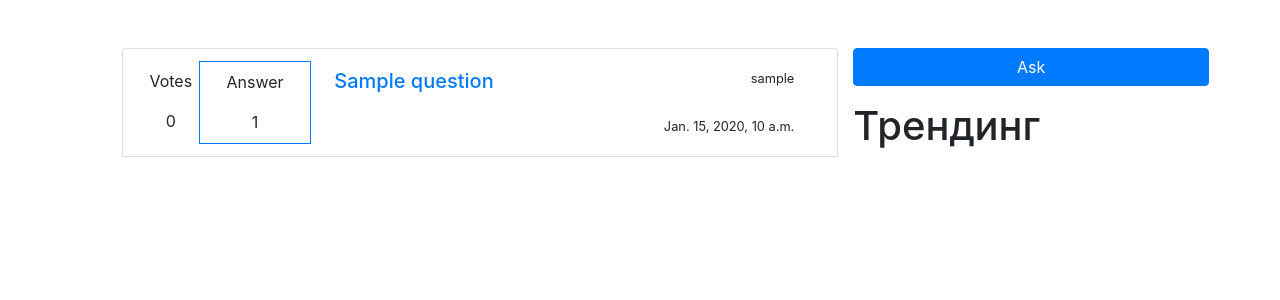
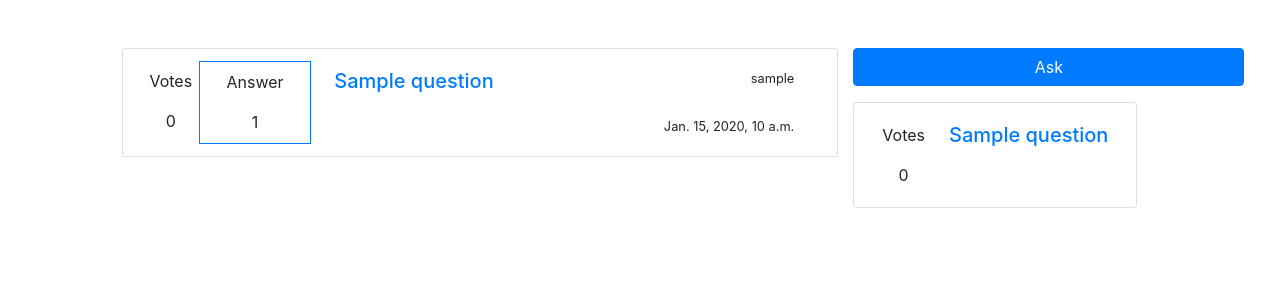
Before and after one commit to ArtemE91/hasker_otus, a Django app: page / in a window 1280 px wide. Shown: the part 56-356 px from the top of the page. Run offline with Django 3.2, Linux system fonts and the light colour scheme; tables that the repository leaves empty hold one stand-in row (values such as "Sample post"); some libraries are stand-ins or nearby versions.

Commit message:
added populate questions

```diff
--- a/account/models.py
+++ b/account/models.py
@@ -3,8 +3,13 @@ from django.db import models
 from django.shortcuts import reverse
 
 
+def user_directory_path(instance, filename):
+    # file will be uploaded to MEDIA_ROOT/user_<id>/<filename>
+    return f'user_{instance.user.id}/{filename}'
+
+
 class Account(AbstractUser):
-    avatar = models.FileField(upload_to='avatars', null=True, blank=True)
+    avatar = models.FileField(upload_to=user_directory_path, null=True, blank=True)
     date_of_create = models.DateTimeField(auto_now_add=True)
 
     def check_password(self, password):
--- a/account/templates/account/detail_profile.html
+++ b/account/templates/account/detail_profile.html
@@ -24,7 +24,7 @@
             <div class="form-group row">
                 <label class="col-3 col-form-label">Avatar</label>
                 <div class="col-9 media">
-                    <img src="{{ object.avatar }}" class="mr-3" alt="...">
+                    <img src="media {{ object.avatar.url }}" width="200" height="200" class="mr-3">
                 </div>
             </div>
             <div class="d-flex justify-content-end mt-2">
--- a/hasker/urls.py
+++ b/hasker/urls.py
@@ -15,9 +15,11 @@ Including another URLconf
 """
 from django.contrib import admin
 from django.urls import path, include
+from django.conf.urls.static import static
+from .settings import MEDIA_ROOT, MEDIA_URL
 
 urlpatterns = [
     path('account/', include('account.urls')),
     path('', include('question.urls')),
     path('admin/', admin.site.urls),
-]
+] + static(MEDIA_URL, document_root=MEDIA_ROOT)
--- /dev/null
+++ b/question/templates/question/includes/populate_question.html
@@ -0,0 +1,13 @@
+ <div class="list-group-item d-flex flex-row">
+        <div class="flex-column">
+            <div class="d-flex p-2 justify-content-center">Votes</div>
+            <div class="d-flex p-2 justify-content-center">{{ question.votes }}</div>
+        </div>
+        <div class="lex-row">
+            <div class="d-flex p-2 justify-content-start ml-2">
+                <a href="{{ question.get_absolute_url }}">
+                    <h5 class="">{{ question.title }}</h5>
+                </a>
+            </div>
+        </div>
+    </div>
--- a/question/templates/question/question_list.html
+++ b/question/templates/question/question_list.html
@@ -15,3 +15,11 @@
 
 </div>
 {% endblock %}
+
+{% block populate %}
+    <div class="list-group">
+        {% for question in populate_q.all %}
+            {% include 'question/includes/populate_question.html' %}
+        {% endfor %}
+    </div>
+{% endblock %}
--- a/question/views.py
+++ b/question/views.py
@@ -23,6 +23,10 @@ class QuestionMixin:
         activities = paginator.get_page(page)
         return activities
 
+    def get_context_populate_q(self):
+        populate_q = Questions.objects.all()
+        return self.sort_by_like(populate_q)
+
     @staticmethod
     def sort_by_like(queryset):
         return queryset.annotate(likes=Count("like"), dislikes=Count("dislike")
@@ -33,6 +37,11 @@ class QuestionList(ListView, QuestionMixin):
     model = Questions
     template_name = 'question/question_list.html'
     paginate_by = 30
+
+    def get_context_data(self, *, object_list=None, **kwargs):
+        context = super().get_context_data(**kwargs)
+        context['populate_q'] = self.get_context_populate_q()
+        return context
 
     def get_queryset(self):
         queryset = Questions.objects.all()
@@ -59,6 +68,7 @@ class TagDetail(DetailView, QuestionMixin):
         activities = self.get_related_activities(queryset)
         context['object'] = activities.object_list
         context['page_obj'] = activities
+        context['populate_q'] = self.get_context_populate_q()
         return context
 
 
@@ -74,6 +84,7 @@ class QuestionDetail(DetailView, QuestionMixin):
         context["page_obj"] = activities
         context['answers'] = activities.object_list
         context['answer_form'] = AnswerForm()
+        context['populate_q'] = self.get_context_populate_q()
         return context
 
     def post(self, request, **kwargs):
--- a/templates/index.html
+++ b/templates/index.html
@@ -47,17 +47,14 @@
             </div>
             <div class="col-4 flex-column mt-5">
                 <div class="row">
-                    <a class="btn btn-primary col-10 text-white" href="{% url 'question_create' %}">Ask</a>
+                    <a class="btn btn-primary text-white col-11" href="{% url 'question_create' %}">Ask</a>
                 </div>
-                <div class="row mt-3">
-                    <h1>Трендинг</h1>
+                <div class="row mt-3 mr-4">
+                    {% block populate %}
+                    {% endblock %}
                 </div>
             </div>
         </div>
-<!--        <div class="row">-->
-<!--            <div class="col-md-8">Вопросы</div>-->
-<!--            <div class="col-md-4">Популярные вопросы</div>-->
-<!--        </div>-->
     </div>
 </body>
 </html>
```
Also changed, not shown: question/templates/question/question_detail.html (+8 -0 lines), question/templates/question/tag_detail.html (+8 -0 lines), account/migrations/0002_auto_20200502_0954.py (added).
